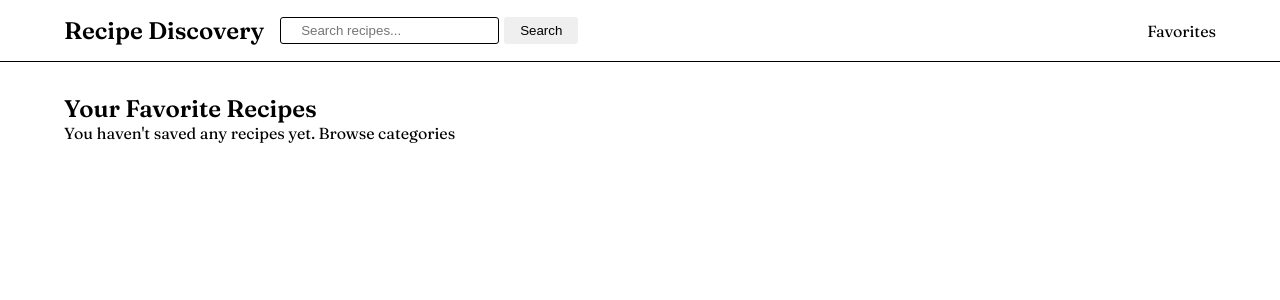
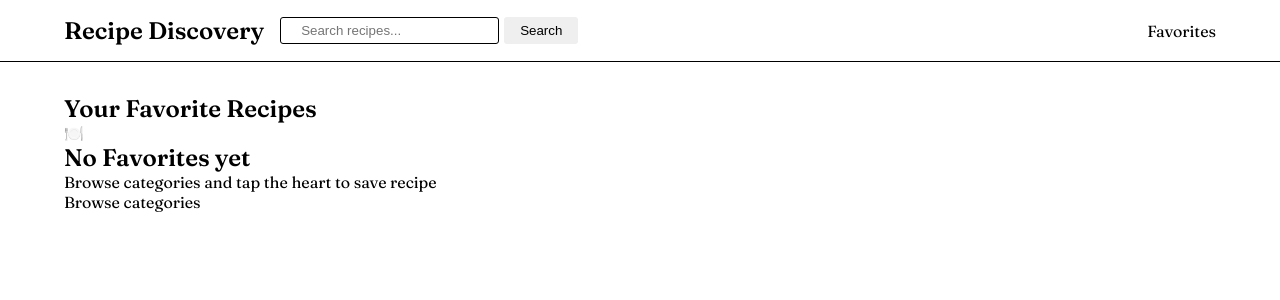
Before and after one commit to vbolden/Recipe_Discovery_App, a React (Vite) app: page /favorites in a window 1280 px wide. Shown: the top 300 px of the page. Built offline with nearby package versions, Linux system fonts and the light colour scheme.

Commit message:
changed structure for  page empty state

```diff
--- a/src/pages/Favorites.tsx
+++ b/src/pages/Favorites.tsx
@@ -42,7 +42,12 @@ function FavoritesPage() {
         <div className="page">
             <h2>Your Favorite Recipes</h2>
             {favorites.length === 0 ?
-                <p>You haven't saved any recipes yet. <Link to="/" >Browse categories</Link></p>
+                <div className="empty-state">
+                    <div className="icon">🍽️</div>
+                    <h2 className="title">No Favorites yet</h2>
+                    <p className="sub">Browse categories and tap the heart to save recipe</p>
+                    <Link to="/" className="link" >Browse categories</Link>
+                </div>
                 : <div className="grid">
                     {meals.map(meal => (
                         <div key={meal.idMeal} className="recipe-card">
```
